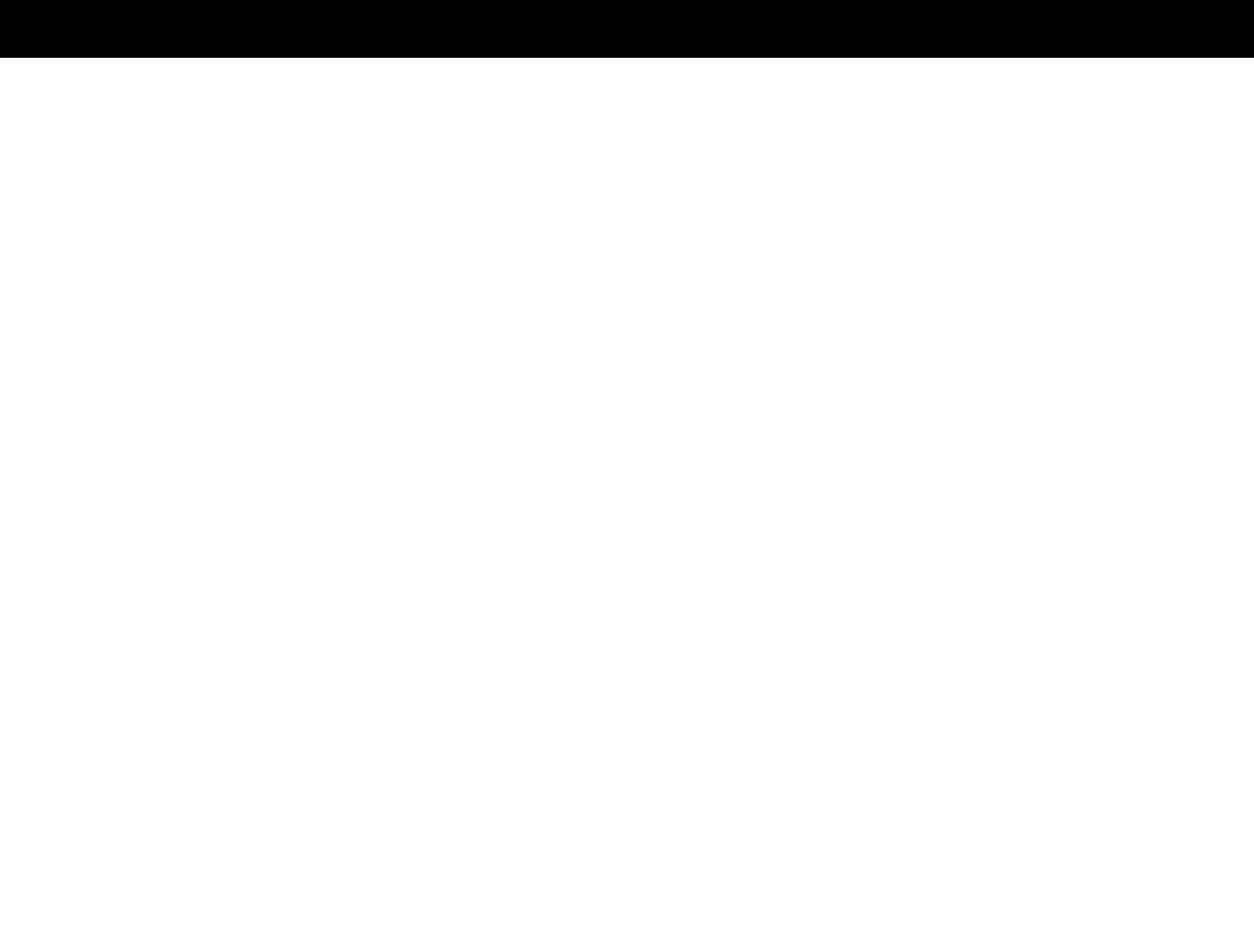
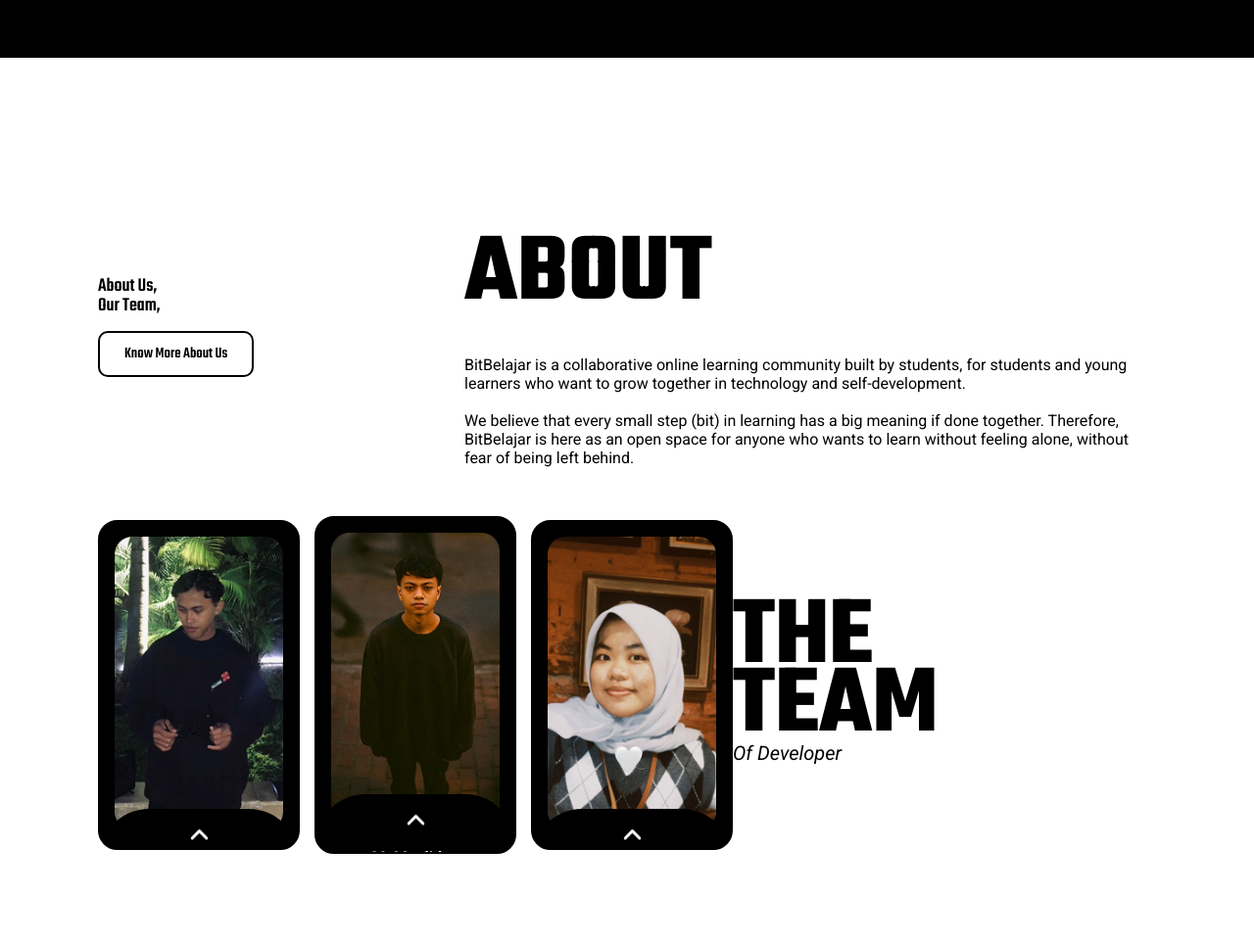
Before and after one commit to rehanaja/bitbelajar, a PHP site: page / in a window 1280 px wide. Shown: the part 2929-3893 px from the top of the page at 98% size. Before the commit the page ends 2988 px from the top, so only its background shows below. Run offline with PHP 8.4, Linux system fonts and the light colour scheme.

Commit message:
Tambah fitur about

```diff
--- a/index.html
+++ b/index.html
@@ -313,6 +313,112 @@
       </div>
     </section>
 
+    <section id="about">
+      <div class="container">
+        <div class="left">
+          <h3>About Us,</h3>
+          <h3>Our Team,</h3>
+          <a href="about.html" class="more">Know More About Us</a>
+        </div>
+        <div class="title">
+          <h1>About</h1>
+          <p>
+            BitBelajar is a collaborative online learning community built by
+            students, for students and young learners who want to grow together
+            in technology and self-development. <br />
+            <br />
+            We believe that every small step (bit) in learning has a big meaning
+            if done together. Therefore, BitBelajar is here as an open space for
+            anyone who wants to learn without feeling alone, without fear of
+            being left behind.
+          </p>
+        </div>
+        <div class="profile">
+          <div class="card-profile">
+            <div class="card-img">
+              <img src="img/Raihan.png" alt="" />
+            </div>
+            <div class="card-text">
+              <svg
+                xmlns="http://www.w3.org/2000/svg"
+                width="35"
+                height="35"
+                viewBox="0 0 24 24"
+              >
+                <path
+                  fill="none"
+                  stroke="currentColor"
+                  stroke-linecap="round"
+                  stroke-linejoin="round"
+                  stroke-width="2"
+                  d="m17 14l-5-5l-5 5"
+                />
+              </svg>
+              <h2>Muhamad Raihan</h2>
+              <a href="">Portfolio</a>
+            </div>
+          </div>
+
+          <div class="card-profile">
+            <div class="card-img">
+              <img src="img/M. Maulidan K.png" alt="" />
+            </div>
+            <div class="card-text">
+              <svg
+                xmlns="http://www.w3.org/2000/svg"
+                width="35"
+                height="35"
+                viewBox="0 0 24 24"
+              >
+                <path
+                  fill="none"
+                  stroke="currentColor"
+                  stroke-linecap="round"
+                  stroke-linejoin="round"
+                  stroke-width="2"
+                  d="m17 14l-5-5l-5 5"
+                />
+              </svg>
+              <h2>M. Maulidan Khodhawa</h2>
+              <a href="">Portfolio</a>
+            </div>
+          </div>
+
+          <div class="card-profile">
+            <div class="card-img">
+              <img src="img/Sifa.png" alt="" />
+            </div>
+            <div class="card-text">
+              <svg
+                xmlns="http://www.w3.org/2000/svg"
+                width="35"
+                height="35"
+                viewBox="0 0 24 24"
+              >
+                <path
+                  fill="none"
+                  stroke="currentColor"
+                  stroke-linecap="round"
+                  stroke-linejoin="round"
+                  stroke-width="2"
+                  d="m17 14l-5-5l-5 5"
+                />
+              </svg>
+              <h2>Sifa Salsabilla</h2>
+              <a href="">Portfolio</a>
+            </div>
+          </div>
+        </div>
+        <div class="team">
+          <h1>THE TEAM</h1>
+          <p>Of Developer</p>
+        </div>
+      </div>
+    </section>
+
+    <!-- ---------- Contact Section ---------- -->
+    <section id="contact"></section>
+
     <!-- Javascript -->
     <script src="function/script.js"></script>
   </body>
--- a/style.css
+++ b/style.css
@@ -7,7 +7,7 @@
 :root {
   --primary-color: #679fc2;
   --secondary-color: #000000;
-  --text-colot-white: #fff;
+  --text-color-white: #fff;
   --font-size-p: 16px;
   --font-size-h1: 35px;
   --font-size-h3: 20px;
@@ -104,7 +104,7 @@
 
 .navbar .button-header .signup {
   background-color: var(--secondary-color);
-  color: var(--text-colot-white);
+  color: var(--text-color-white);
 }
 
 .navbar.scrolled {
@@ -248,7 +248,7 @@
 }
 
 #bitbelajar .join {
-  color: var(--text-colot-white);
+  color: var(--text-color-white);
   border: 3px solid #000;
 }
 
@@ -304,7 +304,7 @@
 #bitbelajar .card-right .card-content svg,
 #bitbelajar .card-right .card-content h2,
 #bitbelajar .card-right .card-content p {
-  color: var(--text-colot-white);
+  color: var(--text-color-white);
 }
 #bitbelajar .card-img {
   width: 100%;
@@ -464,3 +464,206 @@
   text-transform: uppercase;
   box-shadow: 0px 0px 15px 2px rgb(255, 255, 255);
 }
+
+/* ================== About */
+#about {
+  width: 100%;
+  height: 720px;
+  margin: 50px 0px;
+}
+
+#about .container {
+  display: flex;
+  flex-wrap: wrap;
+}
+
+#about .left {
+  width: 30%;
+  height: 250px;
+  display: flex;
+  justify-content: center;
+  align-items: start;
+  flex-direction: column;
+}
+
+#about .left h3 {
+  width: 100px;
+  font-size: var(--font-size-h3);
+  font-weight: 500;
+  font-family: var(--font-family-2);
+  line-height: 20px;
+}
+
+#about .more {
+  position: relative;
+  margin-top: 15px;
+  text-decoration: none;
+  color: #000;
+  border: 2px solid #000;
+  background-color: transparent;
+  border-radius: 10px;
+  padding: 10px 25px;
+  font-weight: 500;
+  font-family: var(--font-family-2);
+  transition: color 0.4s;
+}
+
+#about .more::after {
+  content: "";
+  position: absolute;
+  left: 0;
+  bottom: 0;
+  width: 100%;
+  height: 100%;
+  background-color: var(--secondary-color);
+  transform: scaleX(0);
+  transform-origin: left;
+  transition: transform 0.4s ease-out;
+  z-index: -1;
+}
+
+#about .more:hover {
+  color: #fff;
+}
+
+#about .more:hover::after {
+  transform: scaleX(1);
+  transform-origin: left;
+}
+
+#about .title {
+  width: 70%;
+  display: flex;
+  flex-direction: column;
+  gap: 10px;
+  padding-left: 50px;
+}
+
+#about .title h1 {
+  font-family: var(--font-family-2);
+  font-size: 100px;
+  font-weight: var(--font-weight);
+  text-transform: uppercase;
+}
+
+#about .title p {
+  font-family: var(--font-family-1);
+  font-size: 16px;
+  width: 700px;
+}
+
+#about .profile {
+  width: 60%;
+  padding: 50px 0px;
+  display: flex;
+  justify-content: center;
+  align-items: center;
+  gap: 15px;
+}
+
+#about .card-profile {
+  width: 250px;
+  border: 2px solid #000;
+  display: flex;
+  flex-direction: column;
+  justify-content: center;
+  align-items: center;
+  padding: 15px;
+  background-color: #000;
+  border-radius: 20px;
+  position: relative;
+  overflow-y: hidden;
+}
+
+#about .card-img {
+  width: 100%;
+}
+
+#about .card-img img {
+  width: 100%;
+}
+
+#about .card-text {
+  width: 100%;
+  position: absolute;
+  bottom: 2%;
+  left: 0;
+  background-color: #000;
+  border-radius: 50px 50px 0px 0px;
+  padding: 5px 20px 20px 20px;
+  text-align: center;
+  display: flex;
+  flex-direction: column;
+  transform: translateY(100px);
+  transform-origin: bottom;
+  transition: transform 0.4s ease-in;
+  z-index: 1;
+}
+
+#about .card-text:hover {
+  transform: translateY(0px);
+}
+
+#about .card-text h2,
+#about .card-text p,
+#about .card-text svg {
+  color: var(--text-color-white);
+  font-family: "Roboto";
+  margin: auto;
+  font-size: 16px;
+}
+
+#about .card-text svg {
+  animation-name: updown;
+  animation-iteration-count: infinite;
+  animation-duration: 2s;
+}
+
+@keyframes updown {
+  0% {
+    transform: translateY(0px);
+  }
+  50% {
+    transform: translateY(5px);
+  }
+  100% {
+    transform: translateY(0px);
+  }
+}
+
+#about .card-text svg {
+  margin-bottom: 15px;
+  cursor: pointer;
+}
+
+#about .card-text a {
+  text-decoration: none;
+  color: var(--secondary-color);
+  background-color: #fff;
+  border-radius: 10px;
+  padding: 5px;
+  font-family: var(--font-family-2);
+  font-size: 20px;
+}
+
+#about .team {
+  padding: 50px 0px;
+  width: 30%;
+  display: flex;
+  flex-direction: column;
+  justify-content: center;
+  align-items: start;
+}
+
+#about .team h1 {
+  font-family: var(--font-family-2);
+  font-size: 100px;
+  font-weight: 700;
+  line-height: 70px;
+}
+
+#about .team p {
+  font-family: var(--font-family-1);
+  font-size: var(--font-size-h3);
+  font-style: italic;
+}
```
Also changed, not shown: responsive.css (added).
